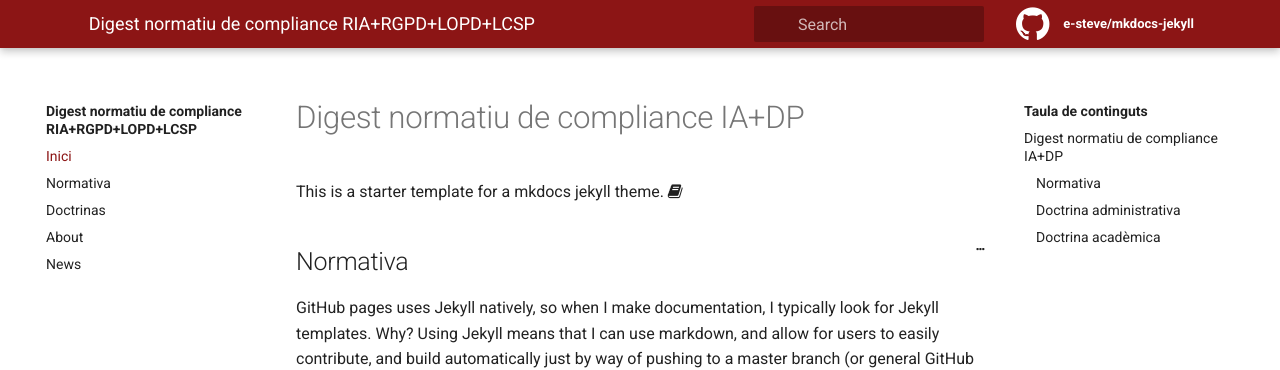
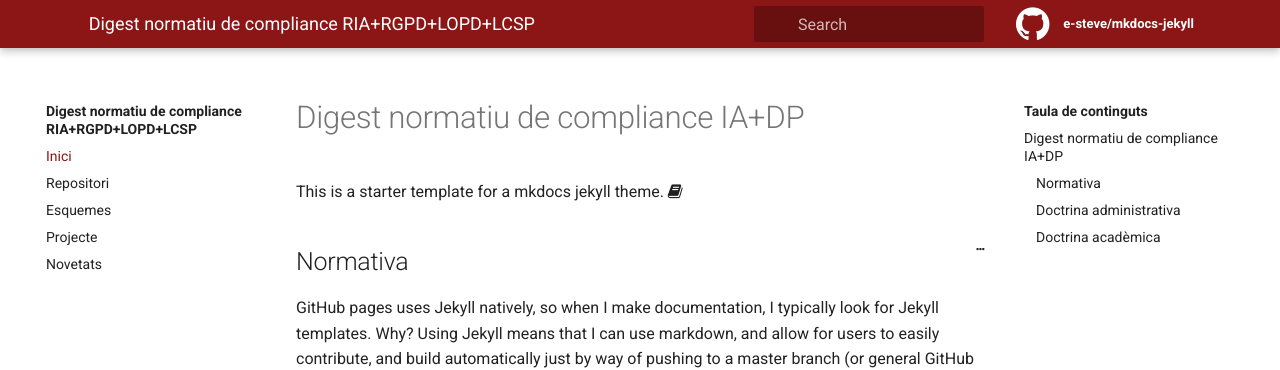
Before and after one commit to e-steve/e-steve.github.io, a Jekyll site: the page built from pages/index.md, in a window 1280 px wide and 900 px high. Shown: the top 370 px of the window. Built offline with Jekyll 4.4.1, drawn with Linux system fonts in a browser that asks for light colours.

Commit message:
Update toc.yml

```diff
--- a/_data/toc.yml
+++ b/_data/toc.yml
@@ -1,22 +1,22 @@
-- title: "Normativa"
+- title: "Repositori"
   url: "docs/getting-started"
   children:
-    - title: Features
+    - title: Documents
       url: "docs/getting-started#getting-started"
-    - title: Development
+    - title: Programari
       url: "docs/getting-started#development"
-    - title: Customization
+    - title: Enllaços
       url: "docs/getting-started#customization"
-- title: "Doctrinas"
+- title: "Esquemes"
   url: "docs/extras"
   children:
-    - title: Quizzes
+    - title: Tests
       url: "docs/extras/example-quiz"
     - title: Discussion Forum
-      url: "forum"
+      url: "Fluxes"
     - title: Interactive Code
       url: "docs/extras/interactive"
-- title: "About"
+- title: "Projecte"
   url: "about"
-- title: "News"
+- title: "Novetats"
   url: "news"
```
